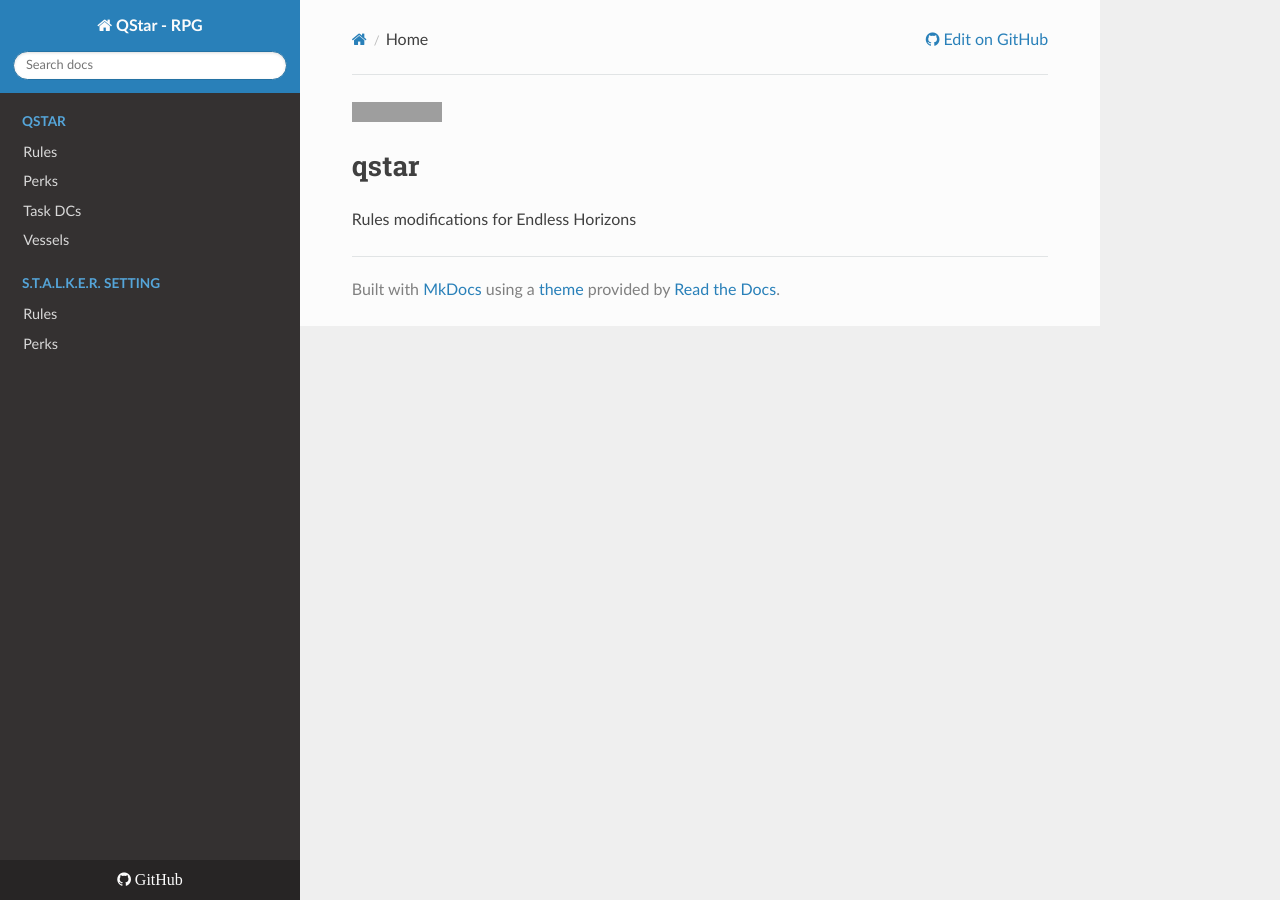
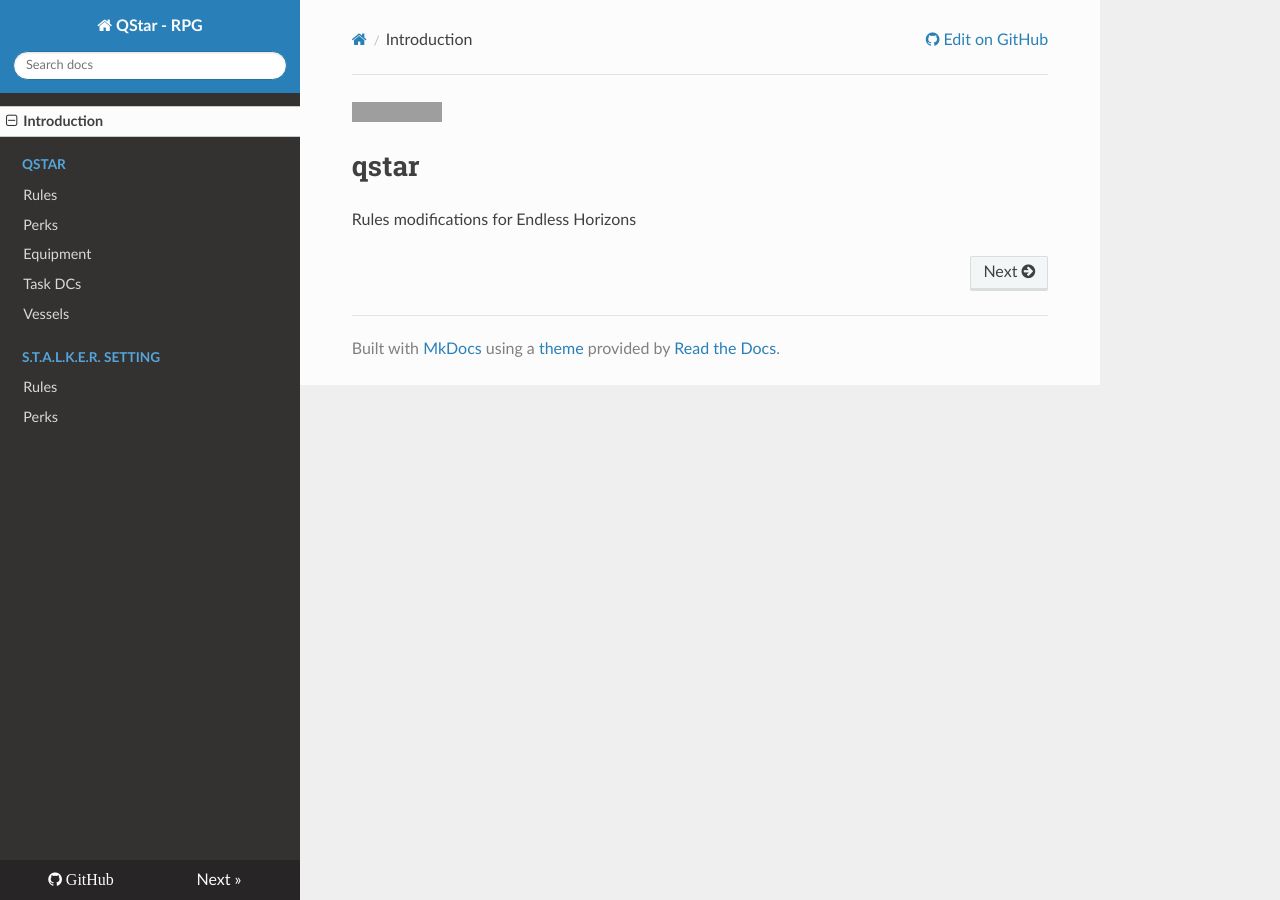
Before and after one commit to ehrpg/qstar, an MkDocs documentation site: the page built from docs/index.md, in a window 1280 px wide. Built offline with MkDocs 1.6.1, drawn with Linux system fonts in a browser that asks for light colours; nearby versions of some CDN libraries; library files that are not in the unit come from our copies; old or Windows-style settings are respelled for this version of MkDocs; grey boxes are pictures that could not be loaded.

Commit message:
fixed mkdocs config.

```diff
--- a/mkdocs.yml
+++ b/mkdocs.yml
@@ -17,9 +17,11 @@ markdown_extensions:
       permalink: True
 
 pages:
+- Introduction: 'index.md'
 - QStar:
     - Rules: 'qstar.md'
     - Perks: 'perks.md'
+    - Equipment: 'equipment.md'
     - Task DCs: 'taskdcs.md'
     - Vessels: 'vessels.md'
 
```
